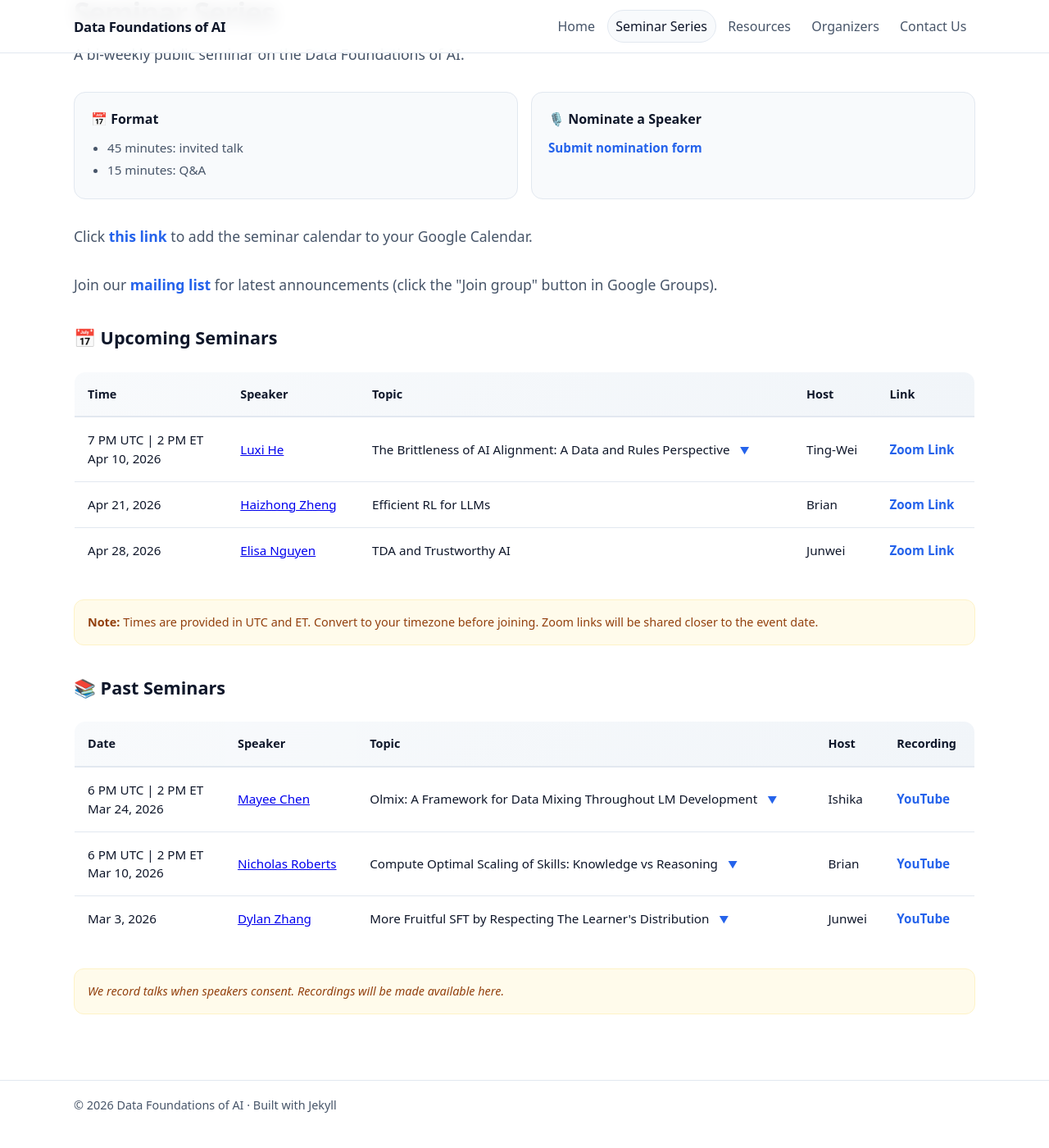
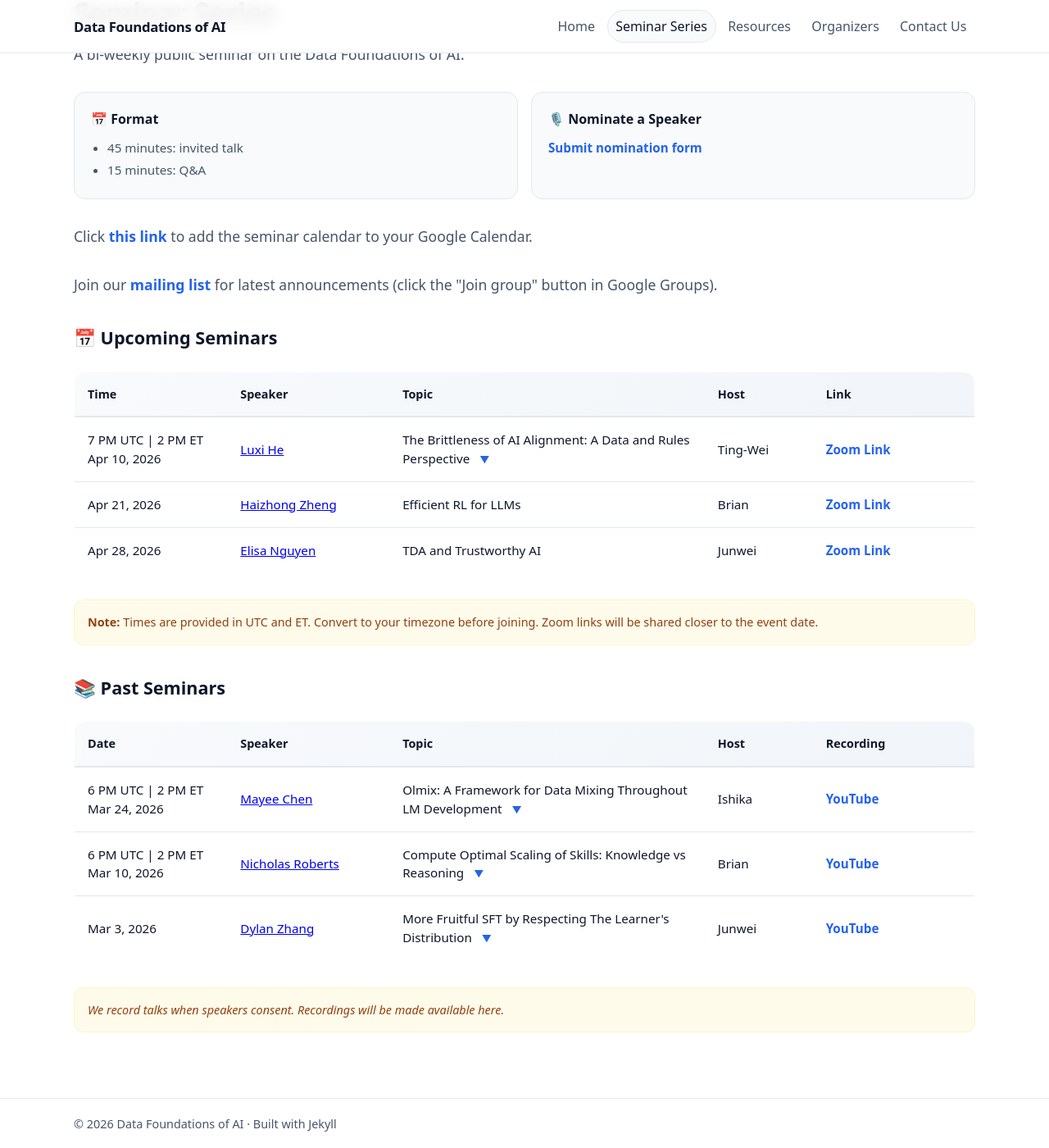
Before and after one commit to Data-Foundations-of-AI/data-foundations-of-ai.github.io, a Jekyll site: the page built from seminar-series/index.md, in a window 1280 px wide and 1400 px high, scrolled down 102 px. Shown: the whole window at 82% size. Built offline with Jekyll 4.4.1, drawn with Linux system fonts in a browser that asks for light colours; before the commit the page ends 1480 px from its top, so only the background shows below that.

```diff
--- a/assets/css/style.css
+++ b/assets/css/style.css
@@ -458,12 +458,19 @@ hr{
 
 .seminar-table {
   width: 100%;
+  table-layout: fixed;
   border-collapse: collapse;
   background: #fff;
   border: 1px solid var(--border);
   border-radius: 14px;
   overflow: hidden;
 }
+
+.seminar-table th:nth-child(1) { width: 17%; }
+.seminar-table th:nth-child(2) { width: 18%; }
+.seminar-table th:nth-child(3) { width: 35%; }
+.seminar-table th:nth-child(4) { width: 12%; }
+.seminar-table th:nth-child(5) { width: 18%; }
 
 .seminar-table thead {
   background: linear-gradient(135deg, #f8fafc 0%, #f1f5f9 100%);
```
